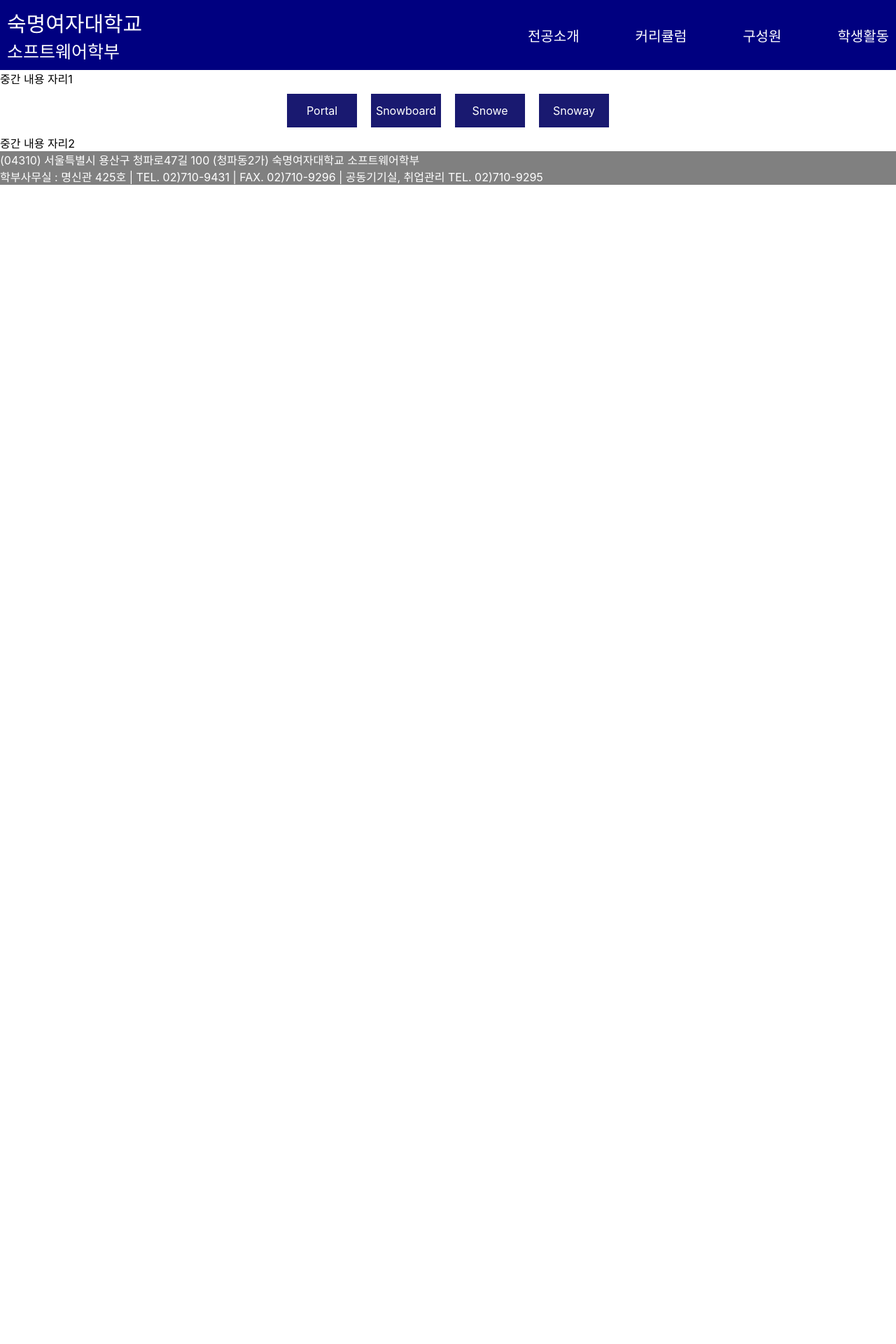
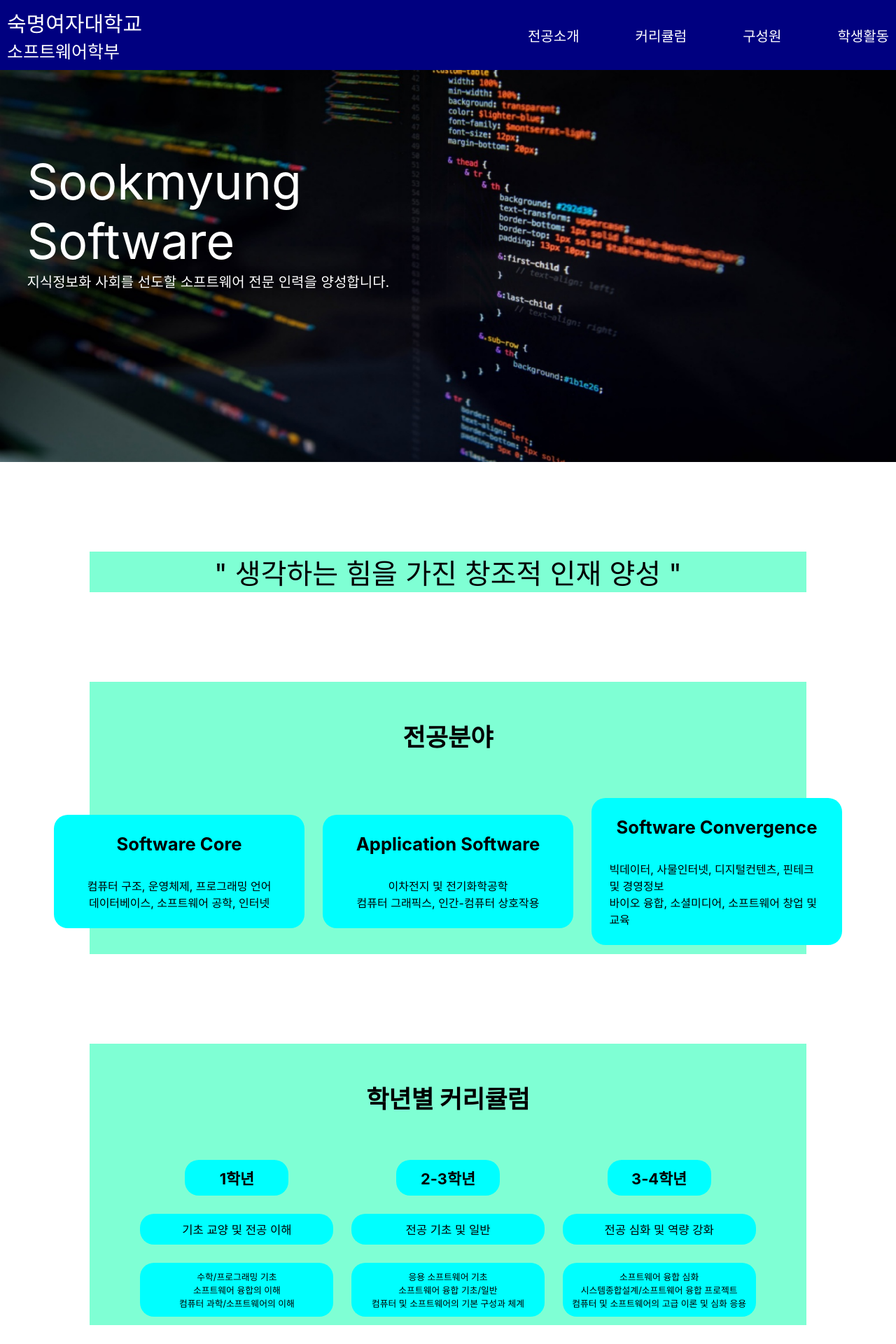
Before and after one commit to APPS-sookmyung/2023-SMSW-Web-Project-client, a React (Create React App) app: page / in a window 1280 px wide. Shown: the top 1920 px of the page at 70% size. Before the commit the page ends 800 px from the top, so only its background shows below. Built offline with nearby package versions, Linux system fonts and the light colour scheme.

Commit message:
홈화면 전공 정보 추가
- 홈화면 메인 이미지 추가
- 홈화면 전공 정보 내용 및 스타일 추가
- 위치 보기용 css 추가

```diff
--- /dev/null
+++ b/src/pages/Home/Home.css
@@ -0,0 +1,114 @@
+.HomeMainImg {
+  background-image: url("../../assets/codingscreen.jpg");
+  background-size: cover;
+  background-position: center;
+  width: 100vw;
+  height: 70vh;
+  display: flex;
+}
+
+.HomeMainText {
+  display: flex;
+  flex-direction: row;
+  align-items: center;
+  justify-content: flex-end;
+  margin-left: 3%;
+  margin-bottom: 10%;
+  color: white;
+}
+
+.HomeInfoContainer {
+  margin: 10%;
+  display: flex;
+  flex-direction: column;
+  align-items: center;
+  justify-content: center;
+  background-color: aquamarine;
+}
+
+.MainIntro {
+  font-size: 40px;
+}
+
+.HomeInfoTitle {
+  font-size: 35px;
+  font-weight: bolder;
+  margin: 5%;
+  display: flex;
+  align-items: center;
+  justify-content: center;
+}
+
+.MajorField {
+  display: flex;
+  flex-direction: row;
+  align-items: center;
+  justify-content: center;
+}
+
+.MajorFieldContainer {
+  display: flex;
+  flex-direction: column;
+  align-items: center;
+  justify-content: center;
+  width: 24vw;
+  padding: 2vw;
+  margin: 1vw;
+  background-color: aqua;
+  border-radius: 20px;
+}
+
+.MajorFieldTitle {
+  font-weight: bold;
+  font-size: 2vw;
+  margin-bottom: 4vh;
+}
+
+.Curriculum {
+  display: flex;
+}
+
+.CurriculumContainer {
+  display: flex;
+  flex-direction: column;
+  align-items: center;
+  justify-content: center;
+}
+
+.CurriculumGrade {
+  display: flex;
+  align-items: center;
+  justify-content: center;
+  margin: 1vw;
+  font-weight: bold;
+  font-size: 1.7vw;
+  width: 10vw;
+  padding: 10px;
+  background-color: aqua;
+  border-radius: 20px;
+}
+
+.CurriculumSummary {
+  display: flex;
+  align-items: center;
+  justify-content: center;
+  margin: 1vw;
+  font-size: 1.3vw;
+  width: 20vw;
+  padding: 10px;
+  background-color: aqua;
+  border-radius: 20px;
+}
+
+.CurriculumDetails {
+  display: flex;
+  flex-direction: column;
+  align-items: center;
+  justify-content: center;
+  margin: 1vw;
+  font-size: 1vw;
+  width: 20vw;
+  padding: 10px;
+  background-color: aqua;
+  border-radius: 20px;
+}
--- a/src/pages/Home/Home.js
+++ b/src/pages/Home/Home.js
@@ -1,12 +1,102 @@
 import React, { Fragment } from "react";
+import "./Home.css";
 import Links from "../../components/Links/Links";
 
 const Home = () => {
   return (
     <Fragment>
-      <div>중간 내용 자리1</div>
-      <Links />
-      <div>중간 내용 자리2</div>
+      <Fragment>
+        <div className="HomeMainImg">
+          <div className="HomeMainText">
+            <div>
+              <div style={{ fontSize: 70 }}>Sookmyung</div>
+              <div style={{ fontSize: 70 }}>Software</div>
+              <div style={{ fontSize: 20 }}>
+                지식정보화 사회를 선도할 소프트웨어 전문 인력을 양성합니다.
+              </div>
+            </div>
+          </div>
+        </div>
+      </Fragment>
+      <Fragment>
+        <div className="HomeInfoContainer">
+          <div className="MainIntro">
+            " 생각하는 힘을 가진 창조적 인재 양성 "
+          </div>
+        </div>
+      </Fragment>
+      <Fragment>
+        <div className="HomeInfoContainer">
+          <div className="HomeInfoTitle">전공분야</div>
+          <div className="MajorField">
+            <div className="MajorFieldContainer">
+              <div className="MajorFieldTitle">Software Core</div>
+              <div>컴퓨터 구조, 운영체제, 프로그래밍 언어</div>
+              <div>데이터베이스, 소프트웨어 공학, 인터넷</div>
+            </div>
+            <div className="MajorFieldContainer">
+              <div className="MajorFieldTitle">Application Software</div>
+              <div>이차전지 및 전기화학공학</div>
+              <div>컴퓨터 그래픽스, 인간-컴퓨터 상호작용</div>
+            </div>
+            <div className="MajorFieldContainer">
+              <div className="MajorFieldTitle">Software Convergence</div>
+              <div>빅데이터, 사물인터넷, 디지털컨텐츠, 핀테크 및 경영정보</div>
+              <div>바이오 융합, 소셜미디어, 소프트웨어 창업 및 교육</div>
+            </div>
+          </div>
+        </div>
+      </Fragment>
+      <Fragment>
+        <div className="HomeInfoContainer">
+          <div className="HomeInfoTitle">학년별 커리큘럼</div>
+          <div className="Curriculum">
+            <Fragment>
+              <div className="CurriculumContainer">
+                <div className="CurriculumGrade">
+                  <div>1학년</div>
+                </div>
+                <div className="CurriculumSummary">기초 교양 및 전공 이해</div>
+                <div className="CurriculumDetails">
+                  <div>수학/프로그래밍 기초</div>
+                  <div>소프트웨어 융합의 이해</div>
+
+                  <div>컴퓨터 과학/소프트웨어의 이해</div>
+                </div>
+              </div>
+            </Fragment>
+            <Fragment>
+              <div className="CurriculumContainer">
+                <div className="CurriculumGrade">
+                  <div>2-3학년</div>
+                </div>
+                <div className="CurriculumSummary">전공 기초 및 일반</div>
+                <div className="CurriculumDetails">
+                  <div>응용 소프트웨어 기초</div>
+                  <div>소프트웨어 융합 기초/일반</div>
+                  <div>컴퓨터 및 소프트웨어의 기본 구성과 체계</div>
+                </div>
+              </div>
+            </Fragment>
+            <Fragment>
+              <div className="CurriculumContainer">
+                <div className="CurriculumGrade">
+                  <div>3-4학년</div>
+                </div>
+                <div className="CurriculumSummary">전공 심화 및 역량 강화</div>
+                <div className="CurriculumDetails">
+                  <div>소프트웨어 융합 심화</div>
+                  <div>시스템종합설계/소프트웨어 융합 프로젝트</div>
+                  <div>컴퓨터 및 소프트웨어의 고급 이론 및 심화 응용</div>
+                </div>
+              </div>
+            </Fragment>
+          </div>
+        </div>
+      </Fragment>
+      <div className="HomeInfoContainer">
+        <Links />
+      </div>
     </Fragment>
   );
 };
```
Also changed, not shown: src/assets/codingscreen.jpg (added), 1 other file (tests, documents, lock files or other folders).
